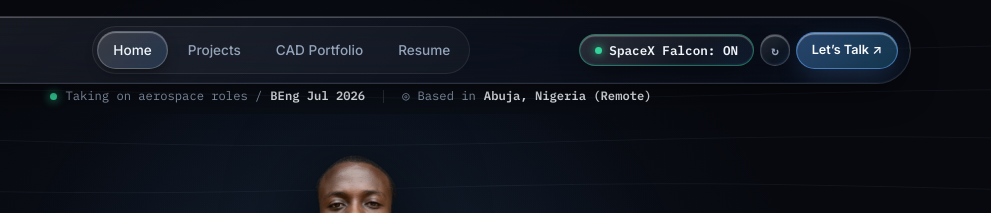
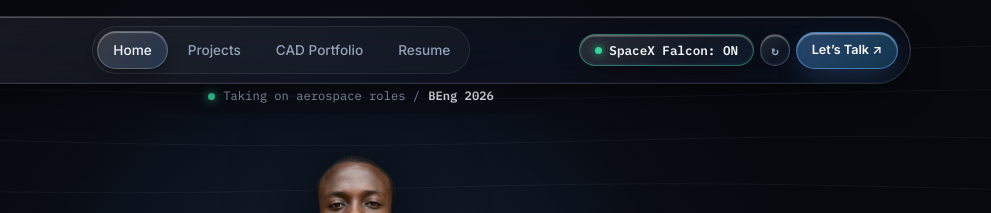
Before and after one commit to Joe47122/joey, a plain HTML site: page index.html in a window 1280 px wide. Shown: the top 213 px of the page, 289-1280 px from the left. Drawn offline with Linux system fonts and the light colour scheme.

Commit message:
Remove location from landing page and center Taking on aerospace roles / BEng 2026

```diff
--- a/index.html
+++ b/index.html
@@ -36,12 +36,7 @@
       <div class="hero-top-meta">
         <span class="meta-item">
           <span class="pulse-dot"></span>
-          Taking on aerospace roles / <b>BEng Jul 2026</b>
-        </span>
-        <span class="meta-divider"></span>
-        <span class="meta-item">
-          <span>&#9678;</span>
-          Based in <b>Abuja, Nigeria (Remote)</b>
+          Taking on aerospace roles / <b>BEng 2026</b>
         </span>
       </div>
 
@@ -380,7 +375,7 @@
 
   <footer class="site-footer">
     <div class="wrap footer-inner">
-      <p>Komgbenda Joseph Oryiman &mdash; Aerospace Engineer · Abuja, Nigeria (Remote)</p>
+      <p>Komgbenda Joseph Oryiman &mdash; Aerospace Engineer</p>
       <div class="footer-links">
         <a href="mailto:komgbendajoseph6@gmail.com">komgbendajoseph6@gmail.com</a>
         <a href="https://www.linkedin.com/in/joseph-komgbenda-38bb41287/" target="_blank" rel="noopener">LinkedIn</a>
```
